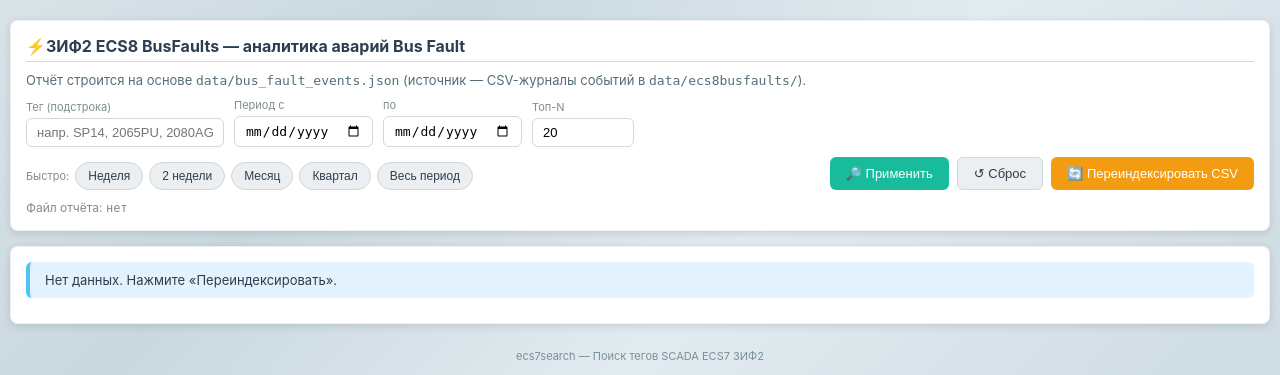
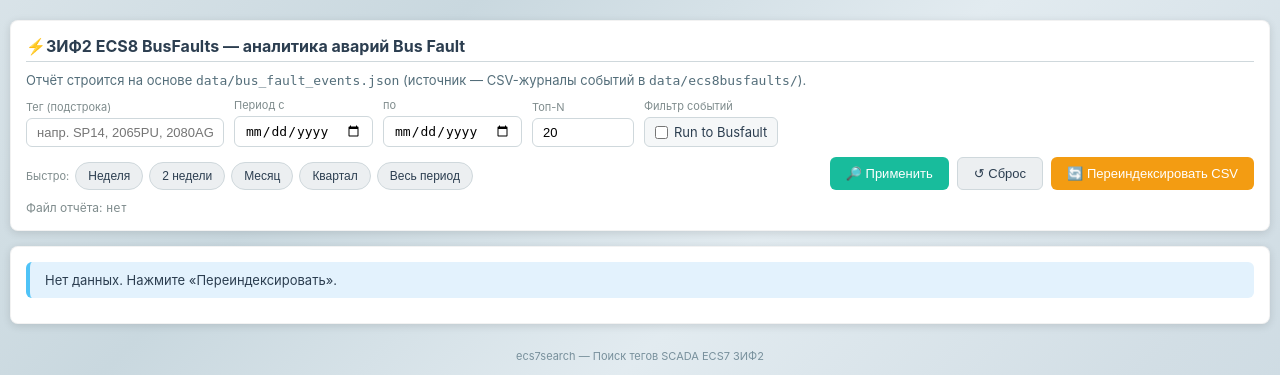
Before and after one commit to SemonoffArt/ecs7search, a Flask app: page /busfaults in a window 1280 px wide. Shown: the part 45-420 px from the top of the page. Run offline with Flask 3, Linux system fonts and the light colour scheme.

Commit message:
feat(busfault): add 'Run to Busfault' event text filter checkbox

```diff
--- a/ecs7search.py
+++ b/ecs7search.py
@@ -263,6 +263,8 @@ def busfaults_analyze():
     date_to = request.args.get("to", "").strip()
     last_days_raw = request.args.get("last_days", "").strip()
     top_n_raw = request.args.get("top_n", "").strip()
+    run_to_bf_raw = request.args.get("run_to_busfault", "").strip().lower()
+    run_to_busfault = run_to_bf_raw in ("1", "true", "yes", "on")
 
     last_days = None
     if last_days_raw:
@@ -286,6 +288,7 @@ def busfaults_analyze():
         date_to=date_to,
         last_days=last_days,
         top_n=top_n,
+        run_to_busfault=run_to_busfault,
     )
     return jsonify(result)
 
--- a/templates/busfaults.html
+++ b/templates/busfaults.html
@@ -30,6 +30,13 @@
             <label class="bf-filter">
                 <span class="bf-filter-label">Топ-N</span>
                 <input type="number" id="bf-topn" value="20" min="1" max="50" style="width:80px;">
+            </label>
+            <label class="bf-filter" title="Оставить только записи с Event Text вида 'Running -> Bus Fault'">
+                <span class="bf-filter-label">Фильтр событий</span>
+                <span class="bf-check-wrap">
+                    <input type="checkbox" id="bf-run2bf">
+                    <span>Run to Busfault</span>
+                </span>
             </label>
         </div>
         <div class="bf-filter-row">
@@ -111,20 +118,16 @@
     <div class="bf-chart-box"><canvas id="bf-chart-daily2"></canvas></div>
 </div>
 
-<!-- Топ по частоте/мес -->
+<!-- Топ по частоте -->
 <div class="card" id="bf-topprob-card" style="display:none;">
-    <div class="section-subtitle">🏆 Самое проблемное оборудование (событ/мес)
-        <span style="font-size:11px; color:#95a5a6; font-weight:normal; margin-left:8px;">
-            Событ/мес = Событий / (Дней / 30)
-        </span>
-    </div>
+    <div class="section-subtitle">🏆 Самое проблемное оборудование</div>
     <div class="bf-chart-box bf-chart-big"><canvas id="bf-chart-topprob"></canvas></div>
     <div style="overflow-x:auto; margin-top:10px;">
         <table class="tag-detail-table">
             <thead><tr>
                 <th>#</th><th>Тег</th><th>Описание</th>
                 <th>IP</th><th>Remote Station</th>
-                <th>Событий</th><th>Дней</th><th>Событ/мес</th>
+                <th>Событий</th><th>Дней</th>
             </tr></thead>
             <tbody id="bf-topprob-tbody"></tbody>
         </table>
@@ -181,6 +184,14 @@
 .btn-reindex:disabled { opacity: 0.5; cursor: not-allowed; }
 .bf-chart-box { position: relative; width: 100%; height: 340px; }
 .bf-chart-big { height: 480px; }
+.bf-check-wrap {
+    display: inline-flex; align-items: center; gap: 6px;
+    padding: 6px 10px; border: 1px solid #cfd8dc; border-radius: 6px;
+    background-color: #f5f7f8; cursor: pointer; font-size: 13px;
+    user-select: none;
+}
+.bf-check-wrap:hover { background-color: #eceff1; }
+.bf-check-wrap input[type="checkbox"] { margin: 0; cursor: pointer; }
 </style>
 
 <script src="https://cdn.jsdelivr.net/npm/chart.js@4.4.0/dist/chart.umd.min.js"></script>
@@ -213,6 +224,7 @@
         from: document.getElementById("bf-from"),
         to: document.getElementById("bf-to"),
         topn: document.getElementById("bf-topn"),
+        run2bf: document.getElementById("bf-run2bf"),
         apply: document.getElementById("bf-apply"),
         reset: document.getElementById("bf-reset"),
         reindex: document.getElementById("bf-reindex"),
@@ -240,6 +252,7 @@
     });
     el.reset.addEventListener("click", () => {
         el.tag.value = ""; el.from.value = ""; el.to.value = ""; el.topn.value = "10";
+        el.run2bf.checked = false;
         lastDays = null;
         el.chips.forEach(c => c.classList.remove("active"));
         loadData();
@@ -247,6 +260,7 @@
     el.tag.addEventListener("keydown", e => {
         if (e.key === "Enter") { el.apply.click(); }
     });
+    el.run2bf.addEventListener("change", () => { loadData(); });
 
     function showOnly(opts) {
         const ids = ["bf-summary-card", "bf-empty", "bf-monthly-card", "bf-daily-card",
@@ -269,6 +283,7 @@
         if (el.from.value) params.set("from", el.from.value);
         if (el.to.value) params.set("to", el.to.value);
         if (el.topn.value) params.set("top_n", el.topn.value);
+        if (el.run2bf.checked) params.set("run_to_busfault", "1");
         if (lastDays) params.set("last_days", String(lastDays));
         const url = "/busfaults/api/analyze?" + params.toString();
 
@@ -392,7 +407,7 @@
             type: "bar",
             data: {
                 labels: shown.map(r => r.tag),
-                datasets: [{ label: "Событ/мес", data: shown.map(r => r.freq_per_month),
+                datasets: [{ label: "Событий", data: shown.map(r => r.count),
                     backgroundColor: shown.map((_, i) => color(i)) }],
             },
             options: { responsive: true, maintainAspectRatio: false, indexAxis: "y",
@@ -402,7 +417,7 @@
                             const r = shown[ctx.dataIndex];
                             return [`${r.description || ""}`,
                                     `IP: ${r.ip || "—"}  RS: ${r.remote_station || "—"}`,
-                                    `${r.count} событий за ${r.days} дн`].filter(Boolean);
+                                    `${r.days} дн в периоде`].filter(Boolean);
                         } } } },
                 scales: { x: { beginAtZero: true } } },
         });
@@ -415,9 +430,8 @@
                 <td>${esc(r.description || "")}</td>
                 <td>${esc(r.ip || "")}</td>
                 <td>${esc(r.remote_station || "")}</td>
-                <td>${r.count}</td>
+                <td><b>${r.count}</b></td>
                 <td>${r.days}</td>
-                <td><b>${r.freq_per_month}</b></td>
             </tr>`).join("");
     }
 
--- a/utils/busfault_indexer.py
+++ b/utils/busfault_indexer.py
@@ -19,11 +19,13 @@ from pathlib import Path
 from typing import Any
 
 _ENCODINGS = ("utf-16", "utf-8-sig", "cp1251", "utf-8")
+# _EVENT_MARKERS = (
+#     "Running  -> Bus Fault",
+#     "Interval Start  -> Bus Fault",
+# )
 _EVENT_MARKERS = (
-    "Running  -> Bus Fault",
-    "Interval Start  -> Bus Fault",
+    "Bus Fault",
 )
-
 
 def _open_csv(csv_path: Path):
     """Пробует открыть CSV в разных кодировках."""
--- a/utils/busfault_service.py
+++ b/utils/busfault_service.py
@@ -8,6 +8,7 @@
 from __future__ import annotations
 
 import json
+import re
 import threading
 from collections import defaultdict
 from datetime import datetime, timedelta
@@ -99,6 +100,32 @@ class BusFaultService:
             return data
         p = pattern.lower()
         return {k: v for k, v in data.items() if p in k.lower()}
+
+    # Регулярка для событий "Running -> Bus Fault" (любое количество пробелов)
+    _RUN_TO_BF_RE = re.compile(r"Running\s*->\s*Bus\s*Fault", re.IGNORECASE)
+
+    @classmethod
+    def _filter_run_to_busfault(cls, data: dict) -> dict:
+        """Оставить только записи с Event Text вида 'Running -> Bus Fault'."""
+        result: dict = {}
+        for tag, tag_data in data.items():
+            kept = [
+                rec for rec in tag_data.get("records", [])
+                if cls._RUN_TO_BF_RE.search(str(rec.get("Event Text", "")))
+            ]
+            if not kept:
+                continue
+            kept.sort(key=lambda x: x.get("In Time", ""))
+            new_info = dict(tag_data.get("tag_info", {}))
+            new_info["statistics"] = {
+                "record_count": len(kept),
+                "date_range": {
+                    "from": kept[0].get("In Time", ""),
+                    "to": kept[-1].get("In Time", ""),
+                },
+            }
+            result[tag] = {"tag_info": new_info, "records": kept}
+        return result
 
     @staticmethod
     def _filter_by_period(
@@ -434,6 +461,7 @@ class BusFaultService:
         date_to: str = "",
         last_days: int | None = None,
         top_n: int = 10,
+        run_to_busfault: bool = False,
     ) -> dict[str, Any]:
         """Возвращает агрегированный отчёт для веб-страницы."""
         data = self._load()
@@ -471,6 +499,8 @@ class BusFaultService:
             data = self._filter_by_period(data, start_dt, end_dt)
         if tag_filter:
             data = self._filter_by_tag(data, tag_filter)
+        if run_to_busfault:
+            data = self._filter_run_to_busfault(data)
 
         if not data:
             return {
@@ -521,6 +551,7 @@ class BusFaultService:
                 "from": date_from,
                 "to": date_to,
                 "last_days": last_days,
+                "run_to_busfault": run_to_busfault,
             },
             "totals": {
                 "tags": len(data),
```
